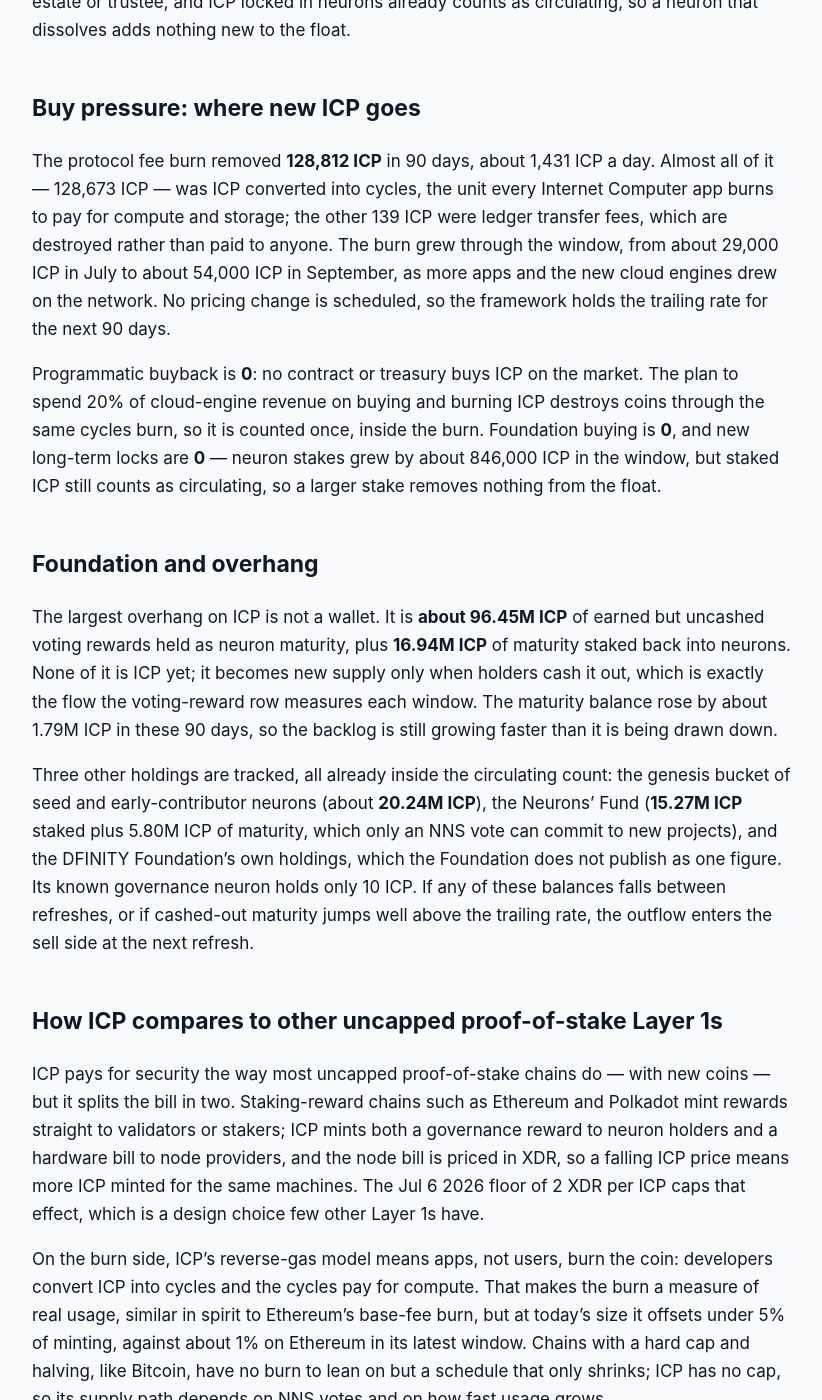
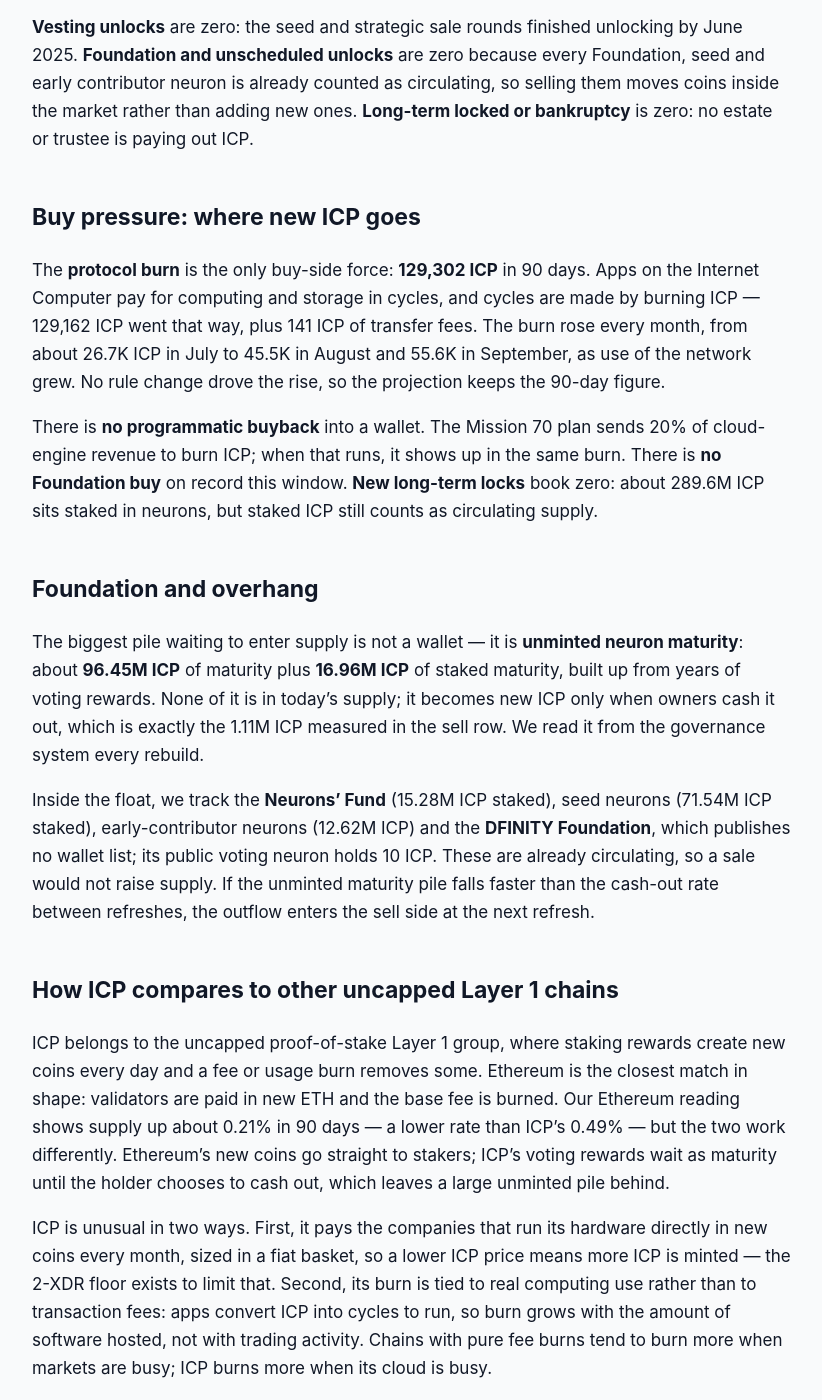
Before and after one commit to jeevansongmy-spec/mrnasdog-articles, a Jekyll site: the page built from crypto/icp-pressure-framework.md, in a window 1280 px wide and 1400 px high, scrolled down 1272 px. Shown: the whole window, without its empty margins (228-1050 px from the left). Built offline with Jekyll 4.4.1, drawn with Linux system fonts in a browser that asks for light colours; some of the changed text lies outside the part shown.

Commit message:
publish: crypto/icp-pressure-framework

```diff
--- a/crypto/icp-pressure-framework.md
+++ b/crypto/icp-pressure-framework.md
@@ -1,55 +1,63 @@
 ---
-title: "ICP Inflation Analysis · September 2026 · Mixed flows · supply roughly steady"
-description: "ICP supply is roughly steady but rising: 2.80M ICP minted for node providers and voting rewards against a 128.8K cycles burn gives +0.48% net in 90 days."
+title: "ICP Inflation Analysis · October 2026 · Mixed flows · supply roughly steady"
+description: "ICP is mildly inflationary: 2.85M new ICP for node operators and voting rewards against a 129K computing burn gives +0.49% net in 90 days, +0.48% next."
 canonical_url: "https://mrnasdog.com/research/icp/inflation"
 tags: ["crypto", "icp", "internet-computer", "staking"]
 published: true
 ---
 
-> Originally published at **[mrnasdog.com/research/icp/inflation](https://mrnasdog.com/research/icp/inflation)** by MrNasdog.
+# ICP Inflation Analysis · October 2026 · Mixed flows · supply roughly steady
 
-The MrNasdog Pressure Framework reads ICP at **+0.48% net** over the last 90 days and **+0.45%** over the next 90: the Internet Computer minted **2.80M ICP** between Jul 1 and Sep 29 2026 and burned **128.8K ICP**, so supply grew by about **2.68M ICP**. The new ICP comes from two protocol payments — **1.74M ICP** to node providers and **1.07M ICP** of voting rewards that neuron holders cashed out — while the only thing that removes ICP is the burn of ICP into cycles, the fuel apps pay for computing. Nothing vests, there is no buyback, and ICP has no supply cap; the burn covers under 5% of what is minted.
+*Originally published at [mrnasdog.com/research/icp/inflation](https://mrnasdog.com/research/icp/inflation).*
+
+**ICP** supply is growing slowly: the **Internet Computer** created **2.85M ICP** in the 90 days to Oct 3 2026 and burned **129,302 ICP**, so supply rose about **0.49%**, with about **0.48%** projected for the next 90 days. The new ICP comes from two protocol mints — monthly payments to node operators and voting rewards that neuron holders cash out — while the only thing removing ICP is the burn apps pay to run on the network. ICP has no supply cap.
 
 ## The verdict, in one paragraph
 
-ICP supply grew **+0.48%** in the trailing 90 days (2,804,970 ICP minted, 128,812 ICP burned, against **556.92M ICP** circulating), and the framework projects **+0.45%** for the next 90 days. The monitor reads **+0.34%** for the same window, a gap of **0.14 percentage points** — inside the 0.5-point tolerance, so no monitor-gap warning is shown. Both sides sit under +0.5%, which puts ICP in the mixed band: supply roughly steady, but only because the network is large, not because the burn keeps up. The cite-able label is **mildly inflationary, subsidy-driven, with a small usage burn**.
+Over the last 90 days the MrNasdog Pressure Framework measures ICP net supply at **+0.49%** (**2,845,178 ICP** created against **129,302 ICP** burned, on a circulating base of **557.03M ICP**). The independent inflation monitor reads **+0.76%** for nearly the same window, a gap of **0.27 percentage points** — inside the 0.5-point tolerance, so no warning chip is shown. The next 90 days project to **+0.48%**. ICP is a **mildly inflationary network whose computing burn is growing but still small**: every ICP burned is matched by about 22 newly created.
 
 ## Sell pressure: where new ICP comes from
 
-Protocol inflation from voting rewards added **1,069,447 ICP** in the window. ICP holders who lock coins in NNS neurons and vote earn rewards as maturity, and maturity turns into new ICP only when a holder cashes it out. The reward pool has sat near 54,000 ICP a day since the Mission 70 cut took effect in late April 2026, and it paid out about 41,000 ICP a day this window; most of that stays as maturity or is staked back into neurons, and only the cashed-out part enters the market. The ledger count of every mint in the window matches the change in supply to the last unit once burns are added back, and the governance canister's own reward records agree with the split within about 4%.
+**Node provider rewards** were the largest source: **1.74M ICP** in three monthly payments of 668,529, 541,884 and 525,110 ICP on Jul 15, Aug 14 and Sep 13 2026. The Internet Computer sets these payments in XDR, the IMF basket, and converts them to ICP at a 30-day average price, with a floor of 2 XDR per ICP that governance set on Jul 6 2026. All three payments in the window were paid at that floor. The payments shrank for two reasons: the network cut its live nodes from 821 to 618 under a revised subnet plan adopted on Jul 31 2026, and governance halved pay for 17 node operators who failed two emergency-response drills, for three months.
 
-Node provider rewards added **1,735,523 ICP** in three monthly payments: 668,529 ICP on Jul 15, 541,884 ICP on Aug 14 and 525,110 ICP on Sep 13 2026. The network owes node providers an amount set in XDR and pays it in freshly minted ICP. Two governance decisions changed that bill inside the window: on Jul 6 2026 the NNS set a floor that counts ICP at no less than 2 XDR when paying, and on Jul 31 2026 it adopted a smaller target network of 612 nodes, down from 764. The monthly bill fell by about a fifth after that, so the framework books the next three payments — due around Oct 14, Nov 13 and Dec 14 2026 — at the latest size, **about 1.58M ICP** in total.
+For the next 90 days we project **1.68M ICP** of node rewards across payments due around Oct 14, Nov 13 and Dec 14 2026. The October payment still carries the drill penalty; from November the halved operators are due back at full pay. Against that, ICP now trades above the floor — the 30-day average is about 2.12 XDR — so each payment needs fewer ICP: about **497K ICP** in October and **591K ICP** in each of November and December.
 
-Vesting unlocks are **0**: every sale round finished vesting by Jun 11 2025. Foundation and unscheduled unlocks are **0**, and long-term locked or bankruptcy supply is **0** — there is no estate or trustee, and ICP locked in neurons already counts as circulating, so a neuron that dissolves adds nothing new to the float.
+**Protocol inflation** from voting rewards added **1.11M ICP**. Neurons earn rewards as maturity, and maturity becomes new ICP only when its owner cashes it out, so this row counts what was actually minted: 1,109,655 ICP. The voting reward pool was cut by about a third in April 2026 under the Mission 70 plan and has stayed near 53,800 ICP a day since, so we carry the same 1.11M ICP forward.
+
+**Vesting unlocks** are zero: the seed and strategic sale rounds finished unlocking by June 2025. **Foundation and unscheduled unlocks** are zero because every Foundation, seed and early contributor neuron is already counted as circulating, so selling them moves coins inside the market rather than adding new ones. **Long-term locked or bankruptcy** is zero: no estate or trustee is paying out ICP.
 
 ## Buy pressure: where new ICP goes
 
-The protocol fee burn removed **128,812 ICP** in 90 days, about 1,431 ICP a day. Almost all of it — 128,673 ICP — was ICP converted into cycles, the unit every Internet Computer app burns to pay for compute and storage; the other 139 ICP were ledger transfer fees, which are destroyed rather than paid to anyone. The burn grew through the window, from about 29,000 ICP in July to about 54,000 ICP in September, as more apps and the new cloud engines drew on the network. No pricing change is scheduled, so the framework holds the trailing rate for the next 90 days.
+The **protocol burn** is the only buy-side force: **129,302 ICP** in 90 days. Apps on the Internet Computer pay for computing and storage in cycles, and cycles are made by burning ICP — 129,162 ICP went that way, plus 141 ICP of transfer fees. The burn rose every month, from about 26.7K ICP in July to 45.5K in August and 55.6K in September, as use of the network grew. No rule change drove the rise, so the projection keeps the 90-day figure.
 
-Programmatic buyback is **0**: no contract or treasury buys ICP on the market. The plan to spend 20% of cloud-engine revenue on buying and burning ICP destroys coins through the same cycles burn, so it is counted once, inside the burn. Foundation buying is **0**, and new long-term locks are **0** — neuron stakes grew by about 846,000 ICP in the window, but staked ICP still counts as circulating, so a larger stake removes nothing from the float.
+There is **no programmatic buyback** into a wallet. The Mission 70 plan sends 20% of cloud-engine revenue to burn ICP; when that runs, it shows up in the same burn. There is **no Foundation buy** on record this window. **New long-term locks** book zero: about 289.6M ICP sits staked in neurons, but staked ICP still counts as circulating supply.
 
 ## Foundation and overhang
 
-The largest overhang on ICP is not a wallet. It is **about 96.45M ICP** of earned but uncashed voting rewards held as neuron maturity, plus **16.94M ICP** of maturity staked back into neurons. None of it is ICP yet; it becomes new supply only when holders cash it out, which is exactly the flow the voting-reward row measures each window. The maturity balance rose by about 1.79M ICP in these 90 days, so the backlog is still growing faster than it is being drawn down.
+The biggest pile waiting to enter supply is not a wallet — it is **unminted neuron maturity**: about **96.45M ICP** of maturity plus **16.96M ICP** of staked maturity, built up from years of voting rewards. None of it is in today's supply; it becomes new ICP only when owners cash it out, which is exactly the 1.11M ICP measured in the sell row. We read it from the governance system every rebuild.
 
-Three other holdings are tracked, all already inside the circulating count: the genesis bucket of seed and early-contributor neurons (about **20.24M ICP**), the Neurons' Fund (**15.27M ICP** staked plus 5.80M ICP of maturity, which only an NNS vote can commit to new projects), and the DFINITY Foundation's own holdings, which the Foundation does not publish as one figure. Its known governance neuron holds only 10 ICP. If any of these balances falls between refreshes, or if cashed-out maturity jumps well above the trailing rate, the outflow enters the sell side at the next refresh.
+Inside the float, we track the **Neurons' Fund** (15.28M ICP staked), seed neurons (71.54M ICP staked), early-contributor neurons (12.62M ICP) and the **DFINITY Foundation**, which publishes no wallet list; its public voting neuron holds 10 ICP. These are already circulating, so a sale would not raise supply. If the unminted maturity pile falls faster than the cash-out rate between refreshes, the outflow enters the sell side at the next refresh.
 
-## How ICP compares to other uncapped proof-of-stake Layer 1s
+## How ICP compares to other uncapped Layer 1 chains
 
-ICP pays for security the way most uncapped proof-of-stake chains do — with new coins — but it splits the bill in two. Staking-reward chains such as Ethereum and Polkadot mint rewards straight to validators or stakers; ICP mints both a governance reward to neuron holders and a hardware bill to node providers, and the node bill is priced in XDR, so a falling ICP price means more ICP minted for the same machines. The Jul 6 2026 floor of 2 XDR per ICP caps that effect, which is a design choice few other Layer 1s have.
+ICP belongs to the uncapped proof-of-stake Layer 1 group, where staking rewards create new coins every day and a fee or usage burn removes some. Ethereum is the closest match in shape: validators are paid in new ETH and the base fee is burned. Our Ethereum reading shows supply up about 0.21% in 90 days — a lower rate than ICP's 0.49% — but the two work differently. Ethereum's new coins go straight to stakers; ICP's voting rewards wait as maturity until the holder chooses to cash out, which leaves a large unminted pile behind.
 
-On the burn side, ICP's reverse-gas model means apps, not users, burn the coin: developers convert ICP into cycles and the cycles pay for compute. That makes the burn a measure of real usage, similar in spirit to Ethereum's base-fee burn, but at today's size it offsets under 5% of minting, against about 1% on Ethereum in its latest window. Chains with a hard cap and halving, like Bitcoin, have no burn to lean on but a schedule that only shrinks; ICP has no cap, so its supply path depends on NNS votes and on how fast usage grows.
-
-The one structural feature with no close match elsewhere is the maturity backlog. Most staking chains pay rewards as liquid coins at once; ICP lets them pile up as maturity that is not yet supply. That keeps the measured inflation lower today than the reward rate suggests, and it leaves about 96.45M ICP that could become supply faster if holders decide to cash out together.
+ICP is unusual in two ways. First, it pays the companies that run its hardware directly in new coins every month, sized in a fiat basket, so a lower ICP price means more ICP is minted — the 2-XDR floor exists to limit that. Second, its burn is tied to real computing use rather than to transaction fees: apps convert ICP into cycles to run, so burn grows with the amount of software hosted, not with trading activity. Chains with pure fee burns tend to burn more when markets are busy; ICP burns more when its cloud is busy.
 
 ## What to watch in the next 90 days
 
-The next node provider payments are due around **Oct 14 2026**, **Nov 13 2026** and **Dec 14 2026**; each is booked at about 525,110 ICP, and each will be smaller if the 30-day ICP price stays above 2 XDR, because the floor then stops binding. Watch the NNS for any further Mission 70 proposal on voting rewards or node pay — the plan's goal is to cut ICP inflation by at least 70% by the end of 2026, and a new cut would lower the sell side. Watch the cycles burn, which rose each month this window; a burn above about 1,500 ICP a day would lower the forward number. Watch the maturity backlog of about 96.45M ICP: a jump in cash-outs would raise the sell side quickly.
+**Oct 14 2026:** the next node provider payment, about 497K ICP at today's 30-day price, the last month of the drill penalty.
+
+**Nov 13 2026:** the halved operators are due back at full pay, lifting the payment to about 591K ICP unless governance extends the penalty or the network drops more nodes.
+
+**The ICP/XDR rate:** if ICP falls back below 2 XDR, the floor binds again and each payment is capped near 528K ICP for the September bill; a higher price means fewer ICP per payment.
+
+**The monthly burn:** September's 55.6K ICP was the highest of the window. If cloud engines and AI-built apps keep growing, the burn could overtake the 90-day average we project.
 
 ## Summary
 
-ICP is mildly inflationary: the Internet Computer minted 2.80M ICP in the last 90 days — 1.74M ICP for node providers and 1.07M ICP of cashed-out voting rewards — and burned 128.8K ICP for cycles, for a net **+0.48%**, with **+0.45%** projected for the next 90 days. The mechanism is an uncapped subsidy paid in new ICP, trimmed by a usage burn that covers under 5% of it. The key risk is the 96.45M ICP maturity backlog, which can turn into supply whenever holders cash out. ICP has no supply cap; its inflation falls only if the NNS keeps cutting rewards or the cycles burn grows many times larger.
+The MrNasdog Pressure Framework reads ICP as mildly inflationary: **2.85M ICP** created in 90 days against **129,302 ICP** burned, net **+0.49%**, and **+0.48%** projected next. New supply comes from monthly node operator pay and from voting rewards that holders cash out; the only offset is the burn apps pay to run on the Internet Computer. The main risk is the 96.45M ICP of unminted maturity that can be cashed out at any time. ICP has no supply cap, so the long-run balance depends on whether computing demand can grow the burn faster than the protocol mints.
 
 ---
 
-*MrNasdog Pressure Framework analysis of ICP, Metric 1 — Inflation. Data + explanation only. Not financial advice. Checked Sep 29 2026.*
+*MrNasdog Pressure Framework analysis of ICP, Metric 1 — Inflation. Data + explanation only. Not financial advice. Checked Oct 3 2026.*
```
